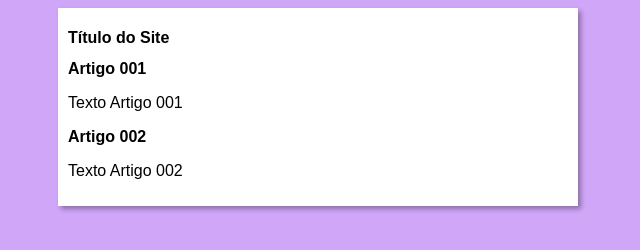
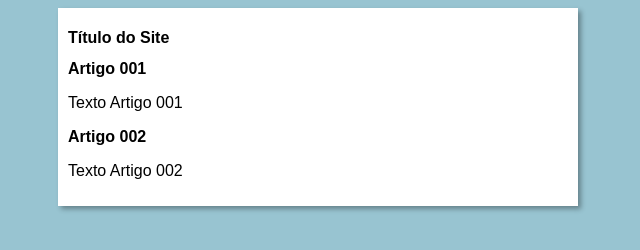
Before and after one commit to gabrielncardoso/projeto-site, a plain HTML site: page index.html in a window 1280 px wide. Shown: the whole page, without its empty margins (322-962 px from the left). Drawn offline with Linux system fonts and the light colour scheme.

Commit message:
Update style.css

```diff
--- a/estilos/style.css
+++ b/estilos/style.css
@@ -4,7 +4,7 @@
 }
 
 body {
-    background-color: rgb(208, 166, 249);
+    background-color: rgb(152, 196, 209);
 
 }
 
```
